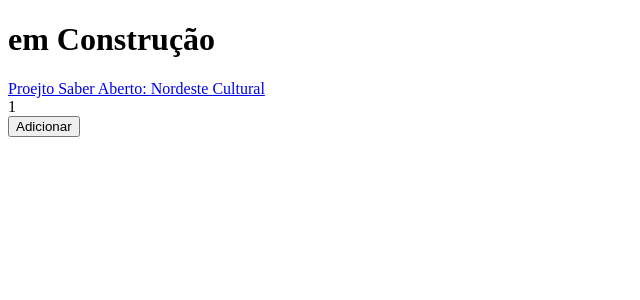
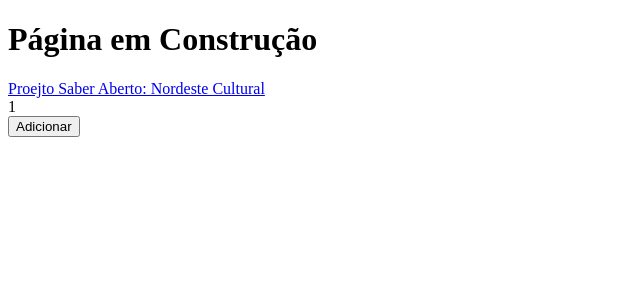
Before and after one commit to rolandmontalvan/ideia-unica, a Next.js app: page / in a window 1280 px wide. Shown: the top 300 px of the page, without its empty margins (0-640 px from the left). Built offline with nearby package versions, Linux system fonts and the light colour scheme.

Commit message:
Update index.js

```diff
--- a/pages/index.js
+++ b/pages/index.js
@@ -4,7 +4,7 @@ import Link from 'next/link'
 function Home() {
     return (
         <div>
-            <h1>em Construção</h1>
+            <h1>Página em Construção</h1>
 
             <Link href="/sobre">
                 <a>Proejto Saber Aberto: Nordeste Cultural</a>
```
